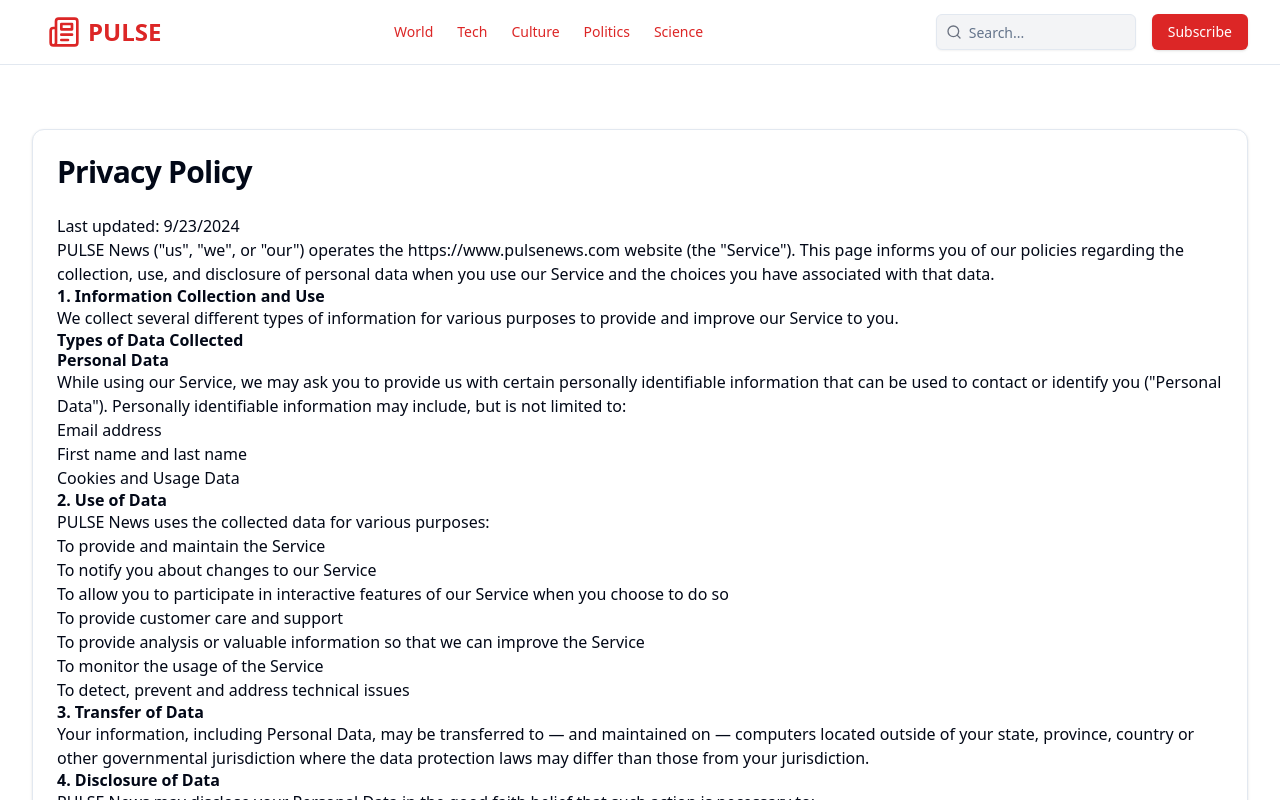
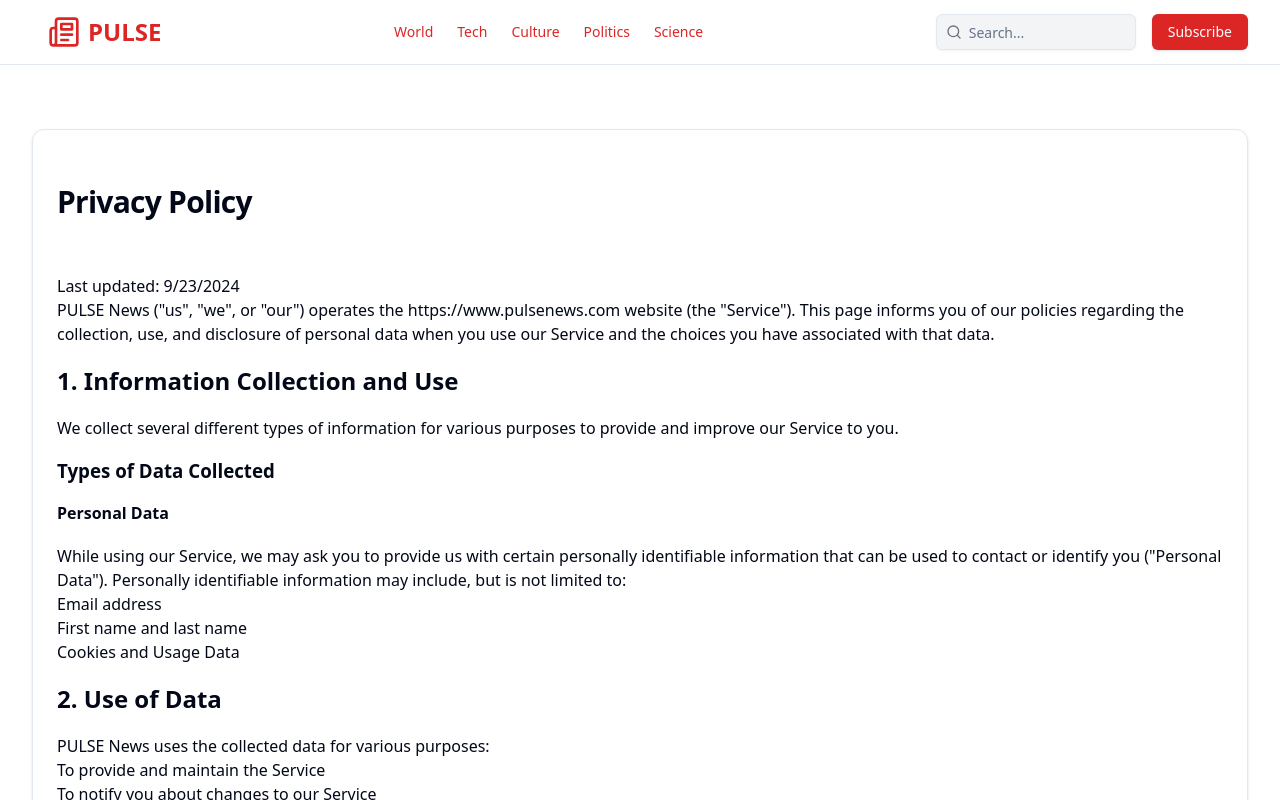
Before and after one commit to olyaiy/vancouver_news_website, a Next.js app: page /privacy-policy in a window 1280 px wide. Shown: the top 800 px of the page. Built offline with nearby package versions, Linux system fonts and the light colour scheme.

Commit message:
add typogrophy styling

```diff
--- /dev/null
+++ b/src/app/(routes)/article/loading.tsx
@@ -0,0 +1,56 @@
+import { Skeleton } from "@/components/ui/skeleton"
+import { Card, CardContent } from "@/components/ui/card"
+
+export default function ArticleLoading() {
+  return (
+    <div className="container mx-auto px-4 py-8">
+      <div className="flex flex-col lg:flex-row gap-8">
+        <article className="lg:w-2/3">
+          <Skeleton className="h-12 w-3/4 mb-4" />
+          <div className="flex items-center space-x-4 mb-6">
+            <Skeleton className="h-12 w-12 rounded-full" />
+            <div>
+              <Skeleton className="h-4 w-32 mb-2" />
+              <Skeleton className="h-3 w-48" />
+            </div>
+          </div>
+          <Skeleton className="h-6 w-24 mb-6" />
+          <Skeleton className="w-full h-[50vh] mb-6 rounded-lg" />
+          <div className="space-y-4 mb-8">
+            <Skeleton className="h-4 w-full" />
+            <Skeleton className="h-4 w-full" />
+            <Skeleton className="h-4 w-3/4" />
+          </div>
+          <div className="flex items-center justify-between py-4 border-t border-gray-200">
+            <Skeleton className="h-4 w-48" />
+            <div className="flex space-x-2">
+              <Skeleton className="h-9 w-24" />
+              <Skeleton className="h-9 w-24" />
+              <Skeleton className="h-9 w-24" />
+            </div>
+          </div>
+        </article>
+        <aside className="lg:w-1/3">
+          <div className="sticky top-20">
+            <Card>
+              <CardContent className="p-4">
+                <Skeleton className="h-6 w-32 mb-4" />
+                <div className="space-y-4">
+                  {[...Array(3)].map((_, index) => (
+                    <div key={index} className="flex items-center space-x-4">
+                      <Skeleton className="h-16 w-16 rounded" />
+                      <div className="space-y-2">
+                        <Skeleton className="h-4 w-48" />
+                        <Skeleton className="h-3 w-24" />
+                      </div>
+                    </div>
+                  ))}
+                </div>
+              </CardContent>
+            </Card>
+          </div>
+        </aside>
+      </div>
+    </div>
+  )
+}
--- a/src/app/globals.css
+++ b/src/app/globals.css
@@ -162,3 +162,65 @@ img {
     @apply bg-gray-500;
   }
 }
+
+
+h1 {
+  display: block;
+  font-size: 2em;
+  margin-top: 0.67em;
+  margin-bottom: 0.67em;
+  margin-left: 0;
+  margin-right: 0;
+  font-weight: bold;
+}
+
+h2 {
+  display: block;
+  font-size: 1.5em;
+  margin-top: 0.83em;
+  margin-bottom: 0.83em;
+  margin-left: 0;
+  margin-right: 0;
+  font-weight: bold;
+}
+
+h3 {
+  display: block;
+  font-size: 1.17em;
+  margin-top: 1em;
+  margin-bottom: 1em;
+  margin-left: 0;
+  margin-right: 0;
+  font-weight: bold;
+}
+
+h4 {
+  display: block;
+  font-size: 1em;
+  margin-top: 1.33em;
+  margin-bottom: 1.33em;
+  margin-left: 0;
+  margin-right: 0;
+  font-weight: bold;
+}
+
+
+h5 {
+  display: block;
+  font-size: .83em;
+  margin-top: 1.67em;
+  margin-bottom: 1.67em;
+  margin-left: 0;
+  margin-right: 0;
+  font-weight: bold;
+}
+
+h6 {
+  display: block;
+  font-size: .67em;
+  margin-top: 2.33em;
+  margin-bottom: 2.33em;
+  margin-left: 0;
+  margin-right: 0;
+  font-weight: bold;
+}
--- a/src/components/Footer.tsx
+++ b/src/components/Footer.tsx
@@ -5,7 +5,7 @@ import { Input } from "@/components/ui/input"
 export function Footer() {
   return (
     <footer className="bg-gray-100 border-t">
-      <div className="container py-8 px-4">
+      <div className="container py-8 px-4 ">
         <div className="grid gap-8 md:grid-cols-4">
           <div>
             <h3 className="font-bold text-lg mb-4">About PULSE</h3>
```
